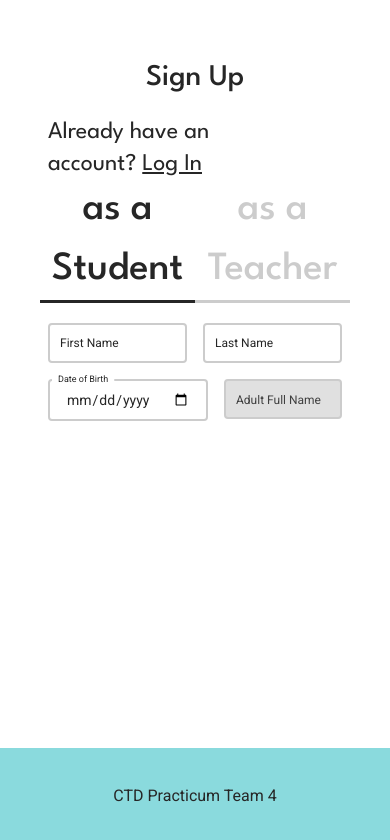
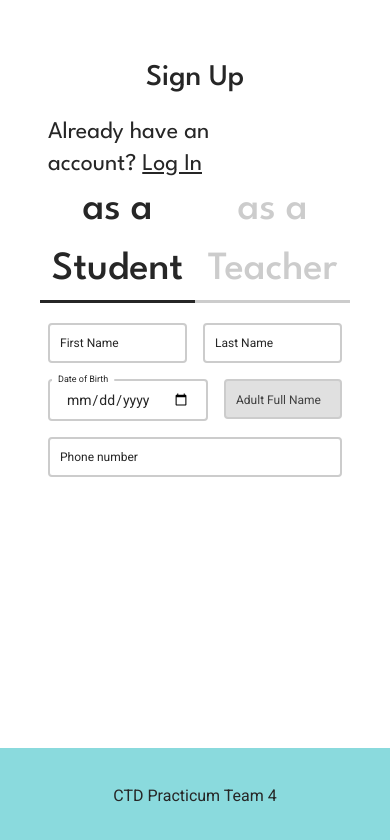
Before and after one commit to Code-the-Dream-School/gg-pac-team4-front, a React (Vite) app: page /register in a window 390 px wide. Shown: the top 840 px of the page. Built offline with nearby package versions, Linux system fonts and the light colour scheme.

Commit message:
add phone number field for students

```diff
--- a/src/components/auth/Register.jsx
+++ b/src/components/auth/Register.jsx
@@ -9,6 +9,7 @@ const Register = () => {
   const [dateOfBirth, setDateOfBirth] = useState('');
   const [isAdultNameRequired, setIsAdultNameRequired] = useState(false);
   const [adultName, setAdultName] = useState('');
+  const [phoneNumber, setPhoneNumber] = useState('');
 
   const handleUserRegistration = (event) => {
     event.preventDefault();
@@ -46,6 +47,10 @@ const Register = () => {
     setAdultName(event.target.value);
   };
 
+  const handlePhoneChange = (event) => {
+    setPhoneNumber(event.target.value);
+  }
+
   const calculateAge = (birthdate) => {
     const birthDate = new Date(birthdate);
     const currentDate = new Date();
@@ -63,11 +68,6 @@ const Register = () => {
 
     return age;
   }
-
-
-
-
-
 
   return (
     <section className="w-full max-w-xl mx-auto px-10 py-5">
@@ -113,6 +113,7 @@ const Register = () => {
           </FormInput>
         </div>
         {userRole === 'student' && (
+          <>
             <div className="flex w-full gap-x-4">
               <FormInput
                 type="date"
@@ -136,6 +137,16 @@ const Register = () => {
                 Adult Full Name
               </FormInput>
             </div>
+            <FormInput
+              type="text"
+              id="phone"
+              label="phone"
+              value={phoneNumber}
+              onChange={handlePhoneChange}
+              placeholder=" ">
+              Phone number
+            </FormInput>
+          </>
         )}
       </form>
 
```
Lines whose indentation alone changed are shown as unchanged.
